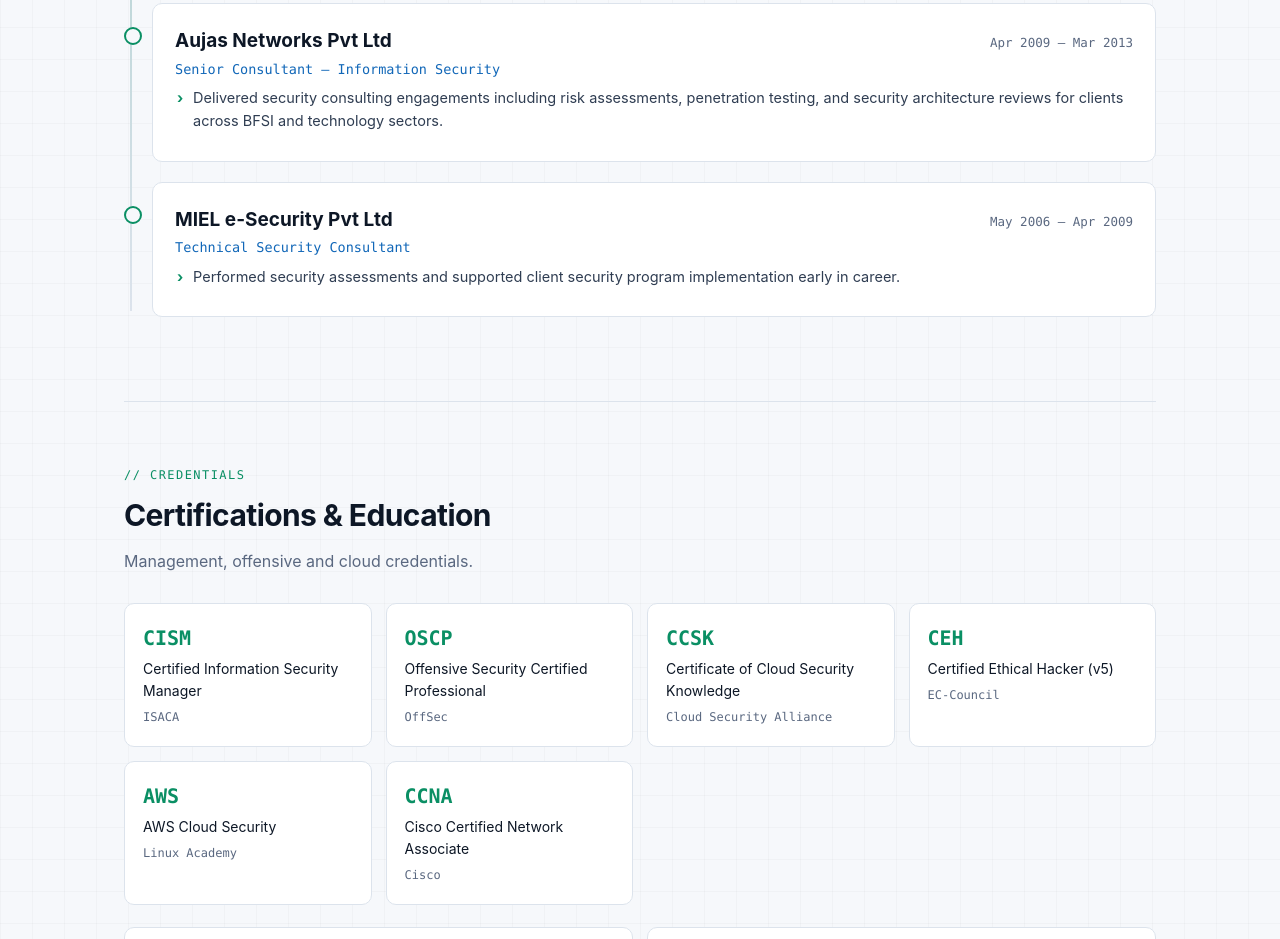
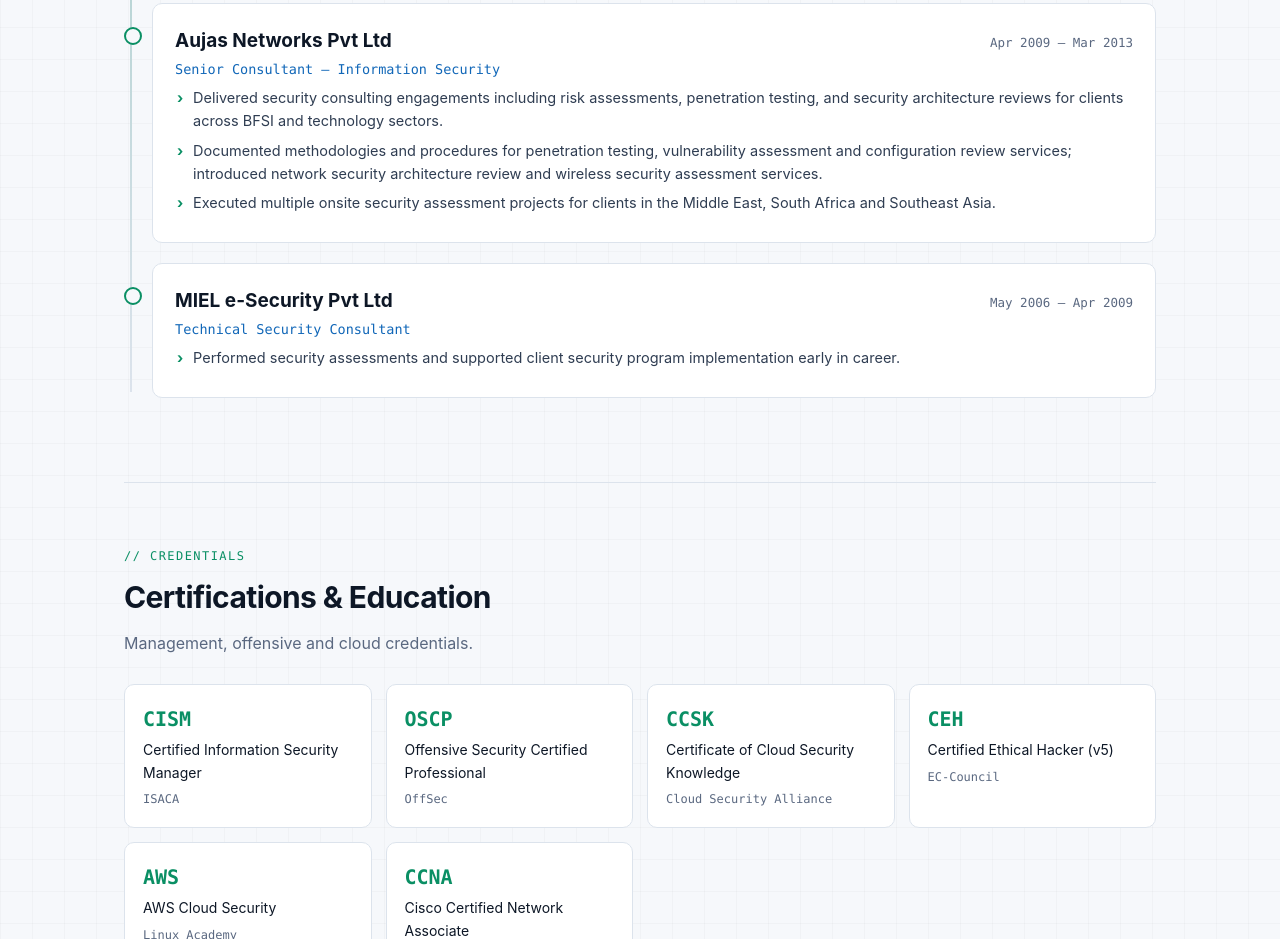
Before and after one commit to Milind2135/Milind2135.github.io, a plain HTML site: page index.html in a window 1280 px wide. Shown: the part 6757-7696 px from the top of the page. Drawn offline with Linux system fonts and the light colour scheme.

Commit message:
Experience: Aujas Networks points to match résumé
Co-Authored-By: Claude Opus 5.5 <noreply@anthropic.com>
Claude-Session: https://claude.ai/code/session_016H2uWmViWMCzNQX1E3ZEd3

```diff
--- a/index.html
+++ b/index.html
@@ -494,6 +494,8 @@
         <div class="jr">Senior Consultant – Information Security</div>
         <ul>
           <li>Delivered security consulting engagements including risk assessments, penetration testing, and security architecture reviews for clients across BFSI and technology sectors.</li>
+          <li>Documented methodologies and procedures for penetration testing, vulnerability assessment and configuration review services; introduced network security architecture review and wireless security assessment services.</li>
+          <li>Executed multiple onsite security assessment projects for clients in the Middle East, South Africa and Southeast Asia.</li>
         </ul>
       </div></div>
 
```
